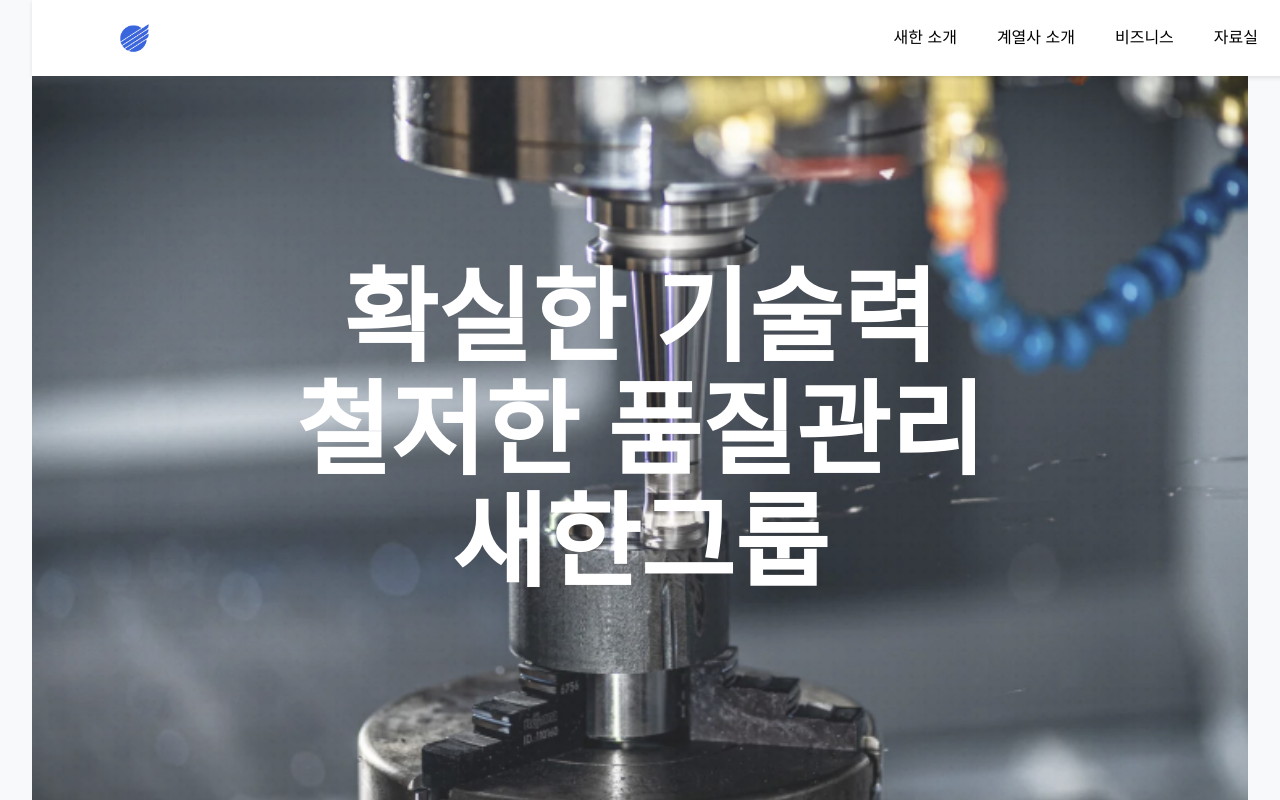
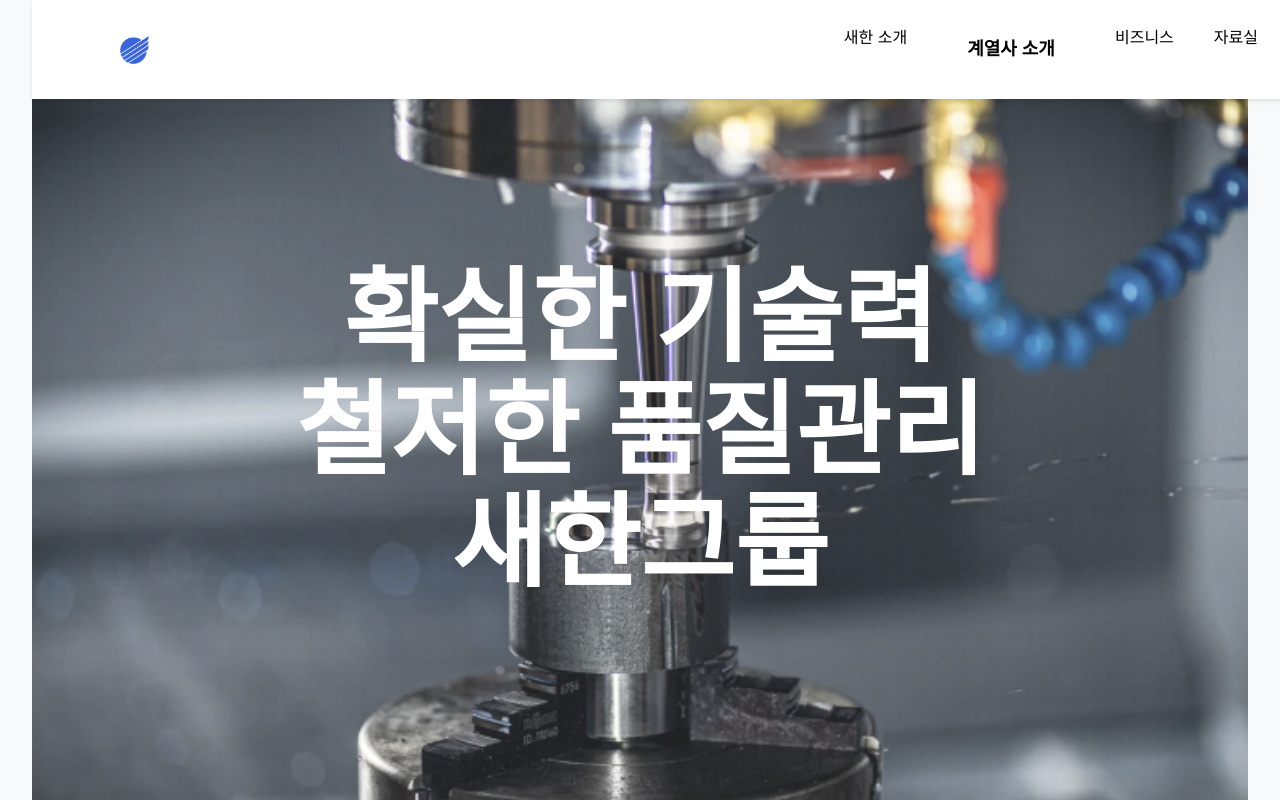
Before and after one commit to saehan-im-develop/saehan_homepage, a React (Vite) app in the folder frontend/: page / in a window 1280 px wide. Built offline with nearby package versions, Linux system fonts and the light colour scheme.

Commit message:
edit mainPage

```diff
--- a/frontend/src/App.jsx
+++ b/frontend/src/App.jsx
@@ -1,5 +1,5 @@
-import Header from "./component/Header";
-import MainSection from "./component/MainSection";
+import Header from "./mainComponent/Header"
+import MainSection from "./mainComponent/MainSection";
 import "./App.css";
 
 function App() {
--- /dev/null
+++ b/frontend/src/dropDownComponent/AffDropdownMenu.jsx
@@ -0,0 +1,26 @@
+import { useState } from "react";
+import "../dropDownCssFile/AffDropdownMenu.css"
+
+const DropdownMenu = () => {
+  const [isDropdownOpen, setIsDropdownOpen] = useState(false);
+
+  const handleMouseEnter = () => setIsDropdownOpen(true);
+  const handleMouseLeave = () => setIsDropdownOpen(false);
+
+  return (
+    <li className="dropdown" onMouseEnter={handleMouseEnter} onMouseLeave={handleMouseLeave}>
+      <a href="#section2">계열사 소개</a>
+      {isDropdownOpen && (
+        <ul className="dropdown-menu">
+          <li><a href="#sub1">새한하이테크</a></li>
+          <li><a href="#sub2">새한플러스(본점)</a></li>
+          <li><a href="#sub3">새한플러스(지점)</a></li>
+          <li><a href="#sub4">새한글로벌</a></li>
+          <li><a href="#sub5">새한아이엠</a></li>
+        </ul>
+      )}
+    </li>
+  );
+};
+
+export default DropdownMenu;
--- /dev/null
+++ b/frontend/src/dropDownCssFile/AffDropdownMenu.css
@@ -0,0 +1,47 @@
+.dropdown {
+    position: relative;
+    padding: 10px 20px;
+    cursor: pointer;
+  }
+
+  .dropdown a {
+    text-decoration: none;
+    color: black;
+    font-size: 18px;
+    font-weight: bold;
+  }
+
+  .dropdown a:hover {
+    color: #0056b3;
+  }
+
+  .dropdown-menu {
+    position: absolute;
+    top: 100%;
+    left: 0;
+    background: white;
+    border: 1px solid #ddd;
+    box-shadow: 0 4px 6px rgba(0, 0, 0, 0.1);
+    width: 180px;
+    padding: 10px 0;
+    display: flex;
+    flex-direction: column;
+    opacity: 0;
+    transform: translateY(10px);
+    transition: opacity 0.3s ease, transform 0.3s ease;
+    visibility: hidden;
+  }
+
+  .dropdown:hover .dropdown-menu {
+    opacity: 1;
+    transform: translateY(0);
+    visibility: visible;
+  }
+
+  .dropdown-menu li {
+    padding: 10px 20px;
+  }
+
+  .dropdown-menu li:hover {
+    background: #f1f1f1;
+  }
--- a/frontend/src/component/Header.jsx
+++ b/frontend/src/mainComponent/Header.jsx
@@ -1,6 +1,7 @@
 import { useEffect, useRef } from "react";
 import LocomotiveScroll from "locomotive-scroll";
-import "../cssFile/Header.css";
+import "../mainCssFile/Header.css"
+import DropdownMenu from "../dropDownComponent/AffDropdownMenu";
 import logo from "../assets/temp_logo.png";
 
 const Header = () => {
@@ -11,7 +12,8 @@
         <nav>
           <ul className="nav-links">
             <li><a href="#section1">새한 소개</a></li>
-            <li><a href="#section2">계열사 소개</a></li>
+
+            <DropdownMenu />
             <li><a href="#section3">비즈니스</a></li>
             <li><a href="#section4">자료실</a></li>
           </ul>
--- a/frontend/src/component/MainSection.jsx
+++ b/frontend/src/mainComponent/MainSection.jsx
@@ -1,6 +1,6 @@
 import { useEffect, useRef } from "react";
 import LocomotiveScroll from "locomotive-scroll";
-import "../cssFile/MainSection.css";
+import "../mainCssFile/MainSection.css";
 import mainImage from "../assets/mainImage.png"; // 메인 이미지
 import section1Image from "../assets/001.png"
 import section2Image from "../assets/002.png"
```
Also changed, not shown: frontend/src/component/SectionScroll.jsx (deleted), frontend/src/mainComponent/Footer.jsx (added), frontend/src/mainCssFile/Header.css (renamed from frontend/src/cssFile/Header.css), frontend/src/mainCssFile/MainSection.css (renamed from frontend/src/cssFile/MainSection.css).
